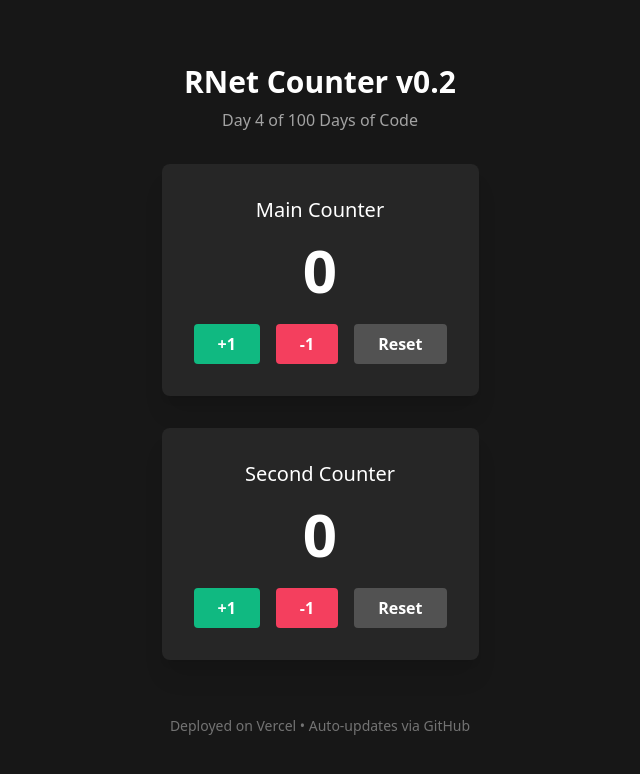
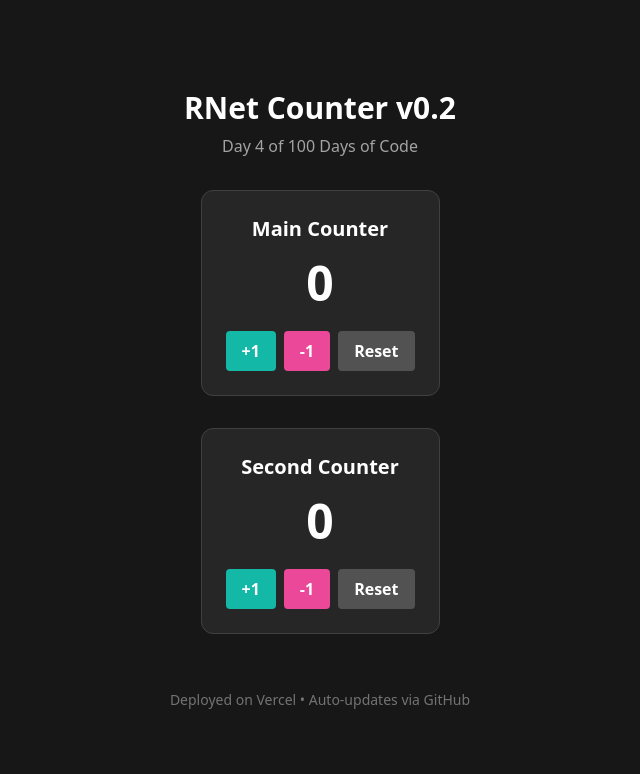
Before and after one commit to rrrnet3-dev/day1-hello, a Next.js app: page / in a window 1280 px wide. Shown: the top 774 px of the page, without its empty margins (320-960 px from the left). Built offline with nearby package versions, Linux system fonts and the light colour scheme.

Commit message:
Day 5: Add localStorage persistence to Counter

```diff
--- a/src/components/Counter.jsx
+++ b/src/components/Counter.jsx
@@ -1,28 +1,64 @@
-import { useState } from 'react';
+import { useState, useEffect } from 'react';
 
 export default function Counter({ title }) {
   const [count, setCount] = useState(0);
+  const [isMounted, setIsMounted] = useState(false);
+
+  // Step 1: Mark that we're on the client
+  useEffect(() => {
+    setIsMounted(true);
+  }, []);
+
+  // Step 2: Load from localStorage only after mount
+  useEffect(() => {
+    if (isMounted) {
+      const saved = localStorage.getItem(`count-${title}`);
+      if (saved) setCount(parseInt(saved));
+    }
+  }, [isMounted, title]);
+
+  // Step 3: Save to localStorage when count changes
+  useEffect(() => {
+    if (isMounted) {
+      localStorage.setItem(`count-${title}`, count);
+    }
+  }, [count, title, isMounted]);
+
+  // Prevent showing wrong number during SSR
+  if (!isMounted) {
+    return (
+      <div className="bg-neutral-800 p-6 rounded-xl text-center border border-neutral-700">
+        <h2 className="text-xl font-semibold mb-4">{title}</h2>
+        <p className="text-5xl font-bold mb-6">0</p>
+        <div className="flex gap-2 justify-center">
+          <button className="bg-teal-500 px-4 py-2 rounded font-bold">+1</button>
+          <button className="bg-pink-500 px-4 py-2 rounded font-bold">-1</button>
+          <button className="bg-neutral-600 px-4 py-2 rounded font-bold">Reset</button>
+        </div>
+      </div>
+    );
+  }
 
   return (
-    <div className="bg-neutral-800 rounded-lg p-8 text-center shadow-xl">
-      <h2 className="text-xl mb-4">{title}</h2>
-      <div className="text-6xl font-bold mb-6">{count}</div>
-      <div className="flex gap-4 justify-center">
+    <div className="bg-neutral-800 p-6 rounded-xl text-center border border-neutral-700">
+      <h2 className="text-xl font-semibold mb-4">{title}</h2>
+      <p className="text-5xl font-bold mb-6">{count}</p>
+      <div className="flex gap-2 justify-center">
         <button
           onClick={() => setCount(count + 1)}
-          className="bg-emerald-500 hover:bg-emerald-600 px-6 py-2 rounded font-semibold"
+          className="bg-teal-500 hover:bg-teal-400 px-4 py-2 rounded font-bold"
         >
           +1
         </button>
         <button
           onClick={() => setCount(count - 1)}
-          className="bg-rose-500 hover:bg-rose-600 px-6 py-2 rounded font-semibold"
+          className="bg-pink-500 hover:bg-pink-400 px-4 py-2 rounded font-bold"
         >
           -1
         </button>
         <button
           onClick={() => setCount(0)}
-          className="bg-neutral-600 hover:bg-neutral-700 px-6 py-2 rounded font-semibold"
+          className="bg-neutral-600 hover:bg-neutral-500 px-4 py-2 rounded font-bold"
         >
           Reset
         </button>
```
